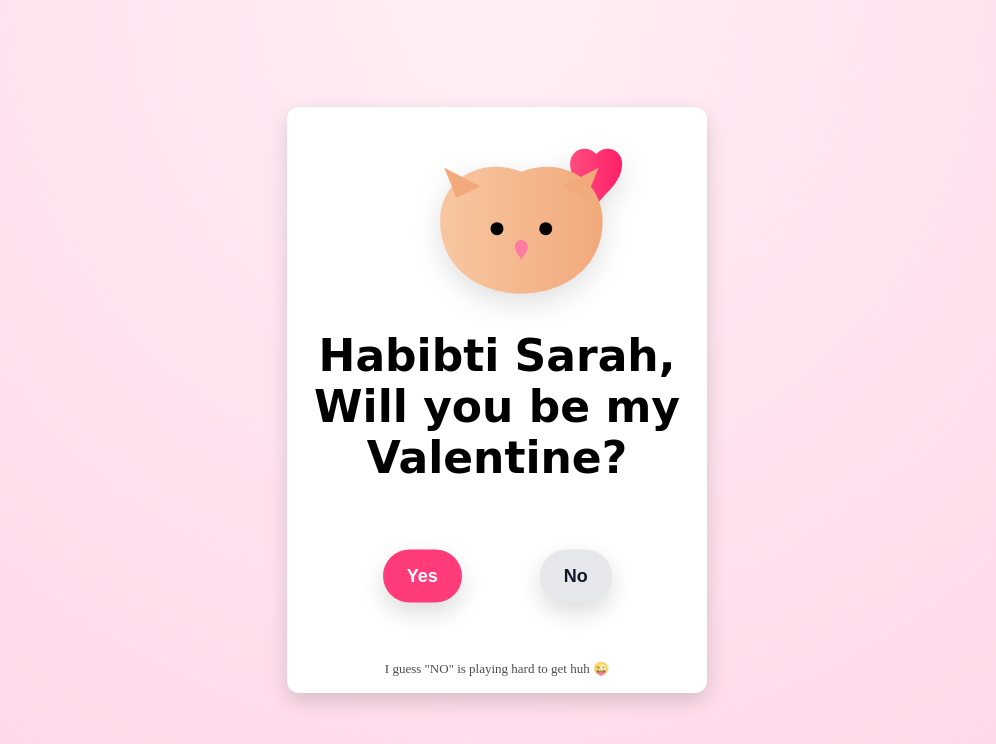
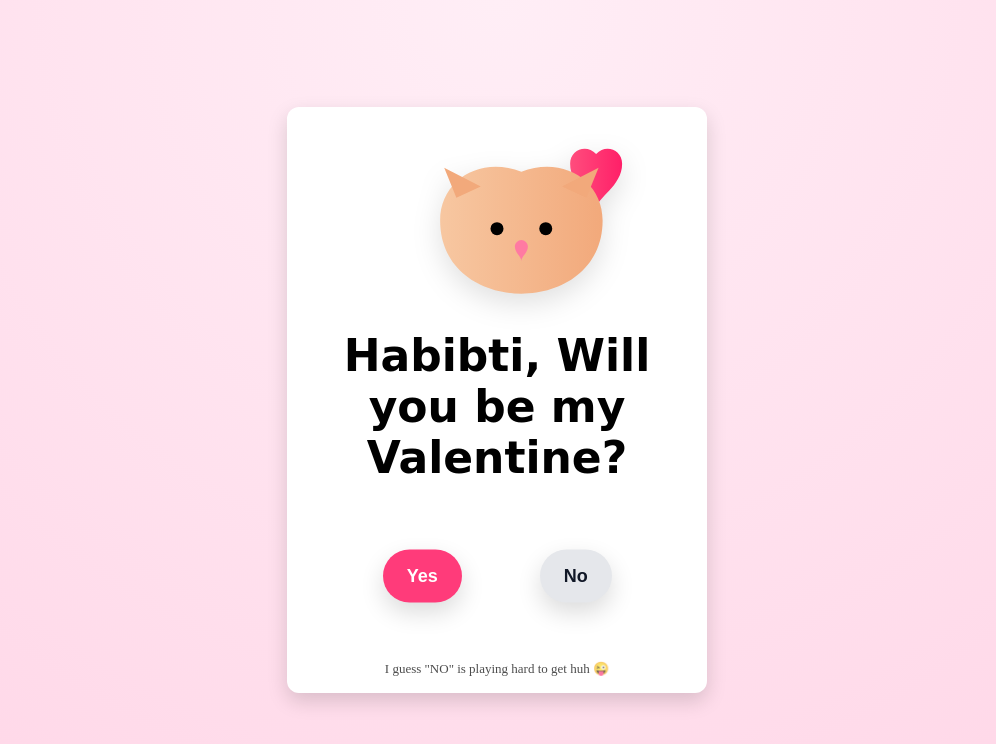
Before and after one commit to ScriptdJim/Val_dayV1, a plain HTML site: page index.html in a window 1280 px wide. Shown: the whole page, without its empty margins (143-1139 px from the left). Drawn offline with nearby package versions, Linux system fonts and the light colour scheme; a web font is replaced by a local one.

```diff
--- a/index.html
+++ b/index.html
@@ -55,7 +55,7 @@
                     C198 148 194 144 190 144Z" fill="#ff7aa2" />
         </svg>
 
-        <h1>Habibti Sarah, Will you be my Valentine?</h1>
+        <h1>Habibti, Will you be my Valentine?</h1>
 
         <section class="button-zone" id="zone">
             <button id="yesBtn">Yes</button>
@@ -185,4 +185,5 @@
 
 </body>
 
+
 </html>
```
